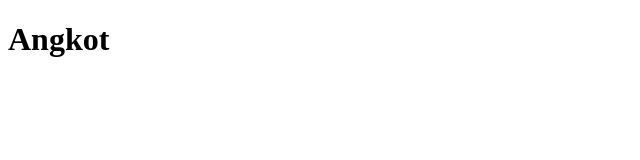
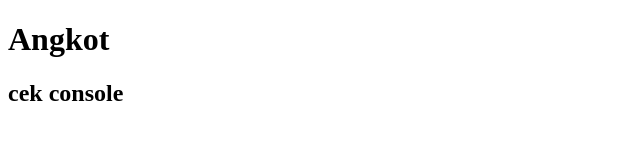
Before and after one commit to Iwakk225/ProgramAngkot, a plain HTML site: page index.html in a window 1280 px wide. Shown: the whole page, without its empty margins (0-640 px from the left). Drawn offline with Linux system fonts and the light colour scheme.

Commit message:
menambah h2 di html

```diff
--- a/index.html
+++ b/index.html
@@ -7,6 +7,7 @@
 </head>
 <body>
     <h1>Angkot</h1>
+    <h2>cek console</h2>
     <script src="script.js"></script>
 </body>
 </html>
```
